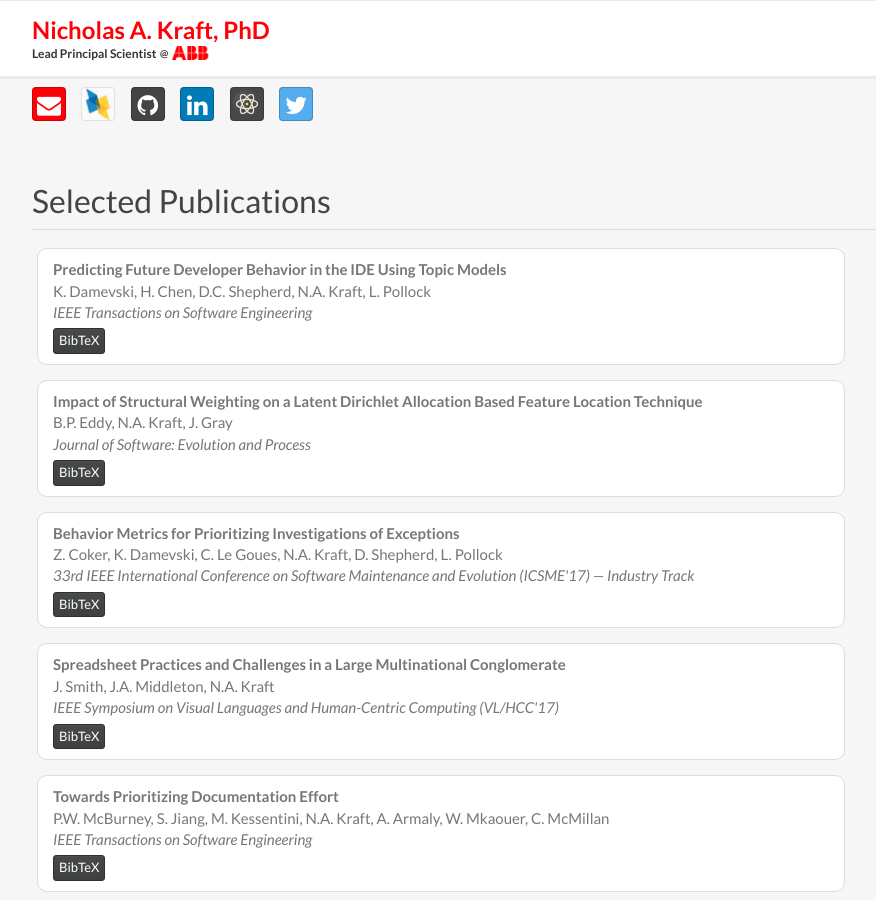
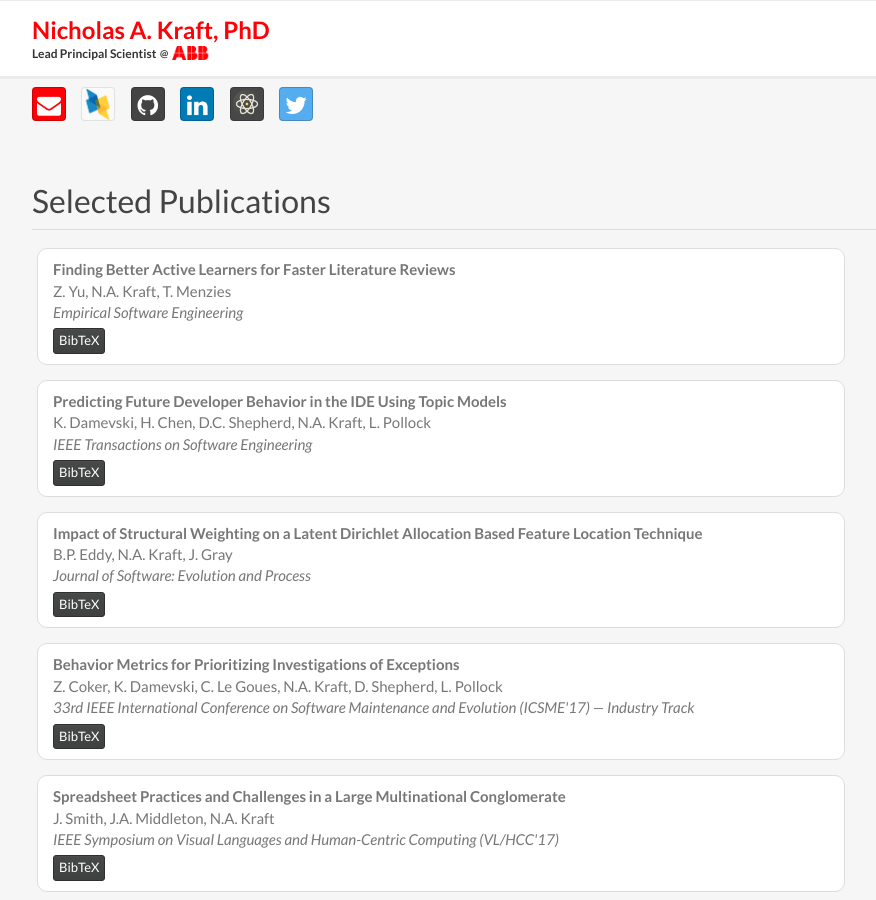
Before and after one commit to nkraft/nkraft.github.io, a Jekyll site: the page built from index.html, in a window 1280 px wide and 900 px high, scrolled down 319 px. Shown: the whole window, without its empty margins (138-1014 px from the left). Built offline with Jekyll 4.4.1, drawn with Linux system fonts in a browser that asks for light colours; nearby versions of some CDN libraries.

Commit message:
Update publications.html

```diff
--- a/_includes/publications.html
+++ b/_includes/publications.html
@@ -1,3 +1,21 @@
+<div class="row">
+    <div class="col-pub">
+        <div class="pub-html">
+            <span class="pub-title">Finding Better Active Learners for Faster Literature Reviews</span><br>
+            <span class="pub-author">Z. Yu, N.A. Kraft, T. Menzies</span><br>
+            <span class="pub-venue">Empirical Software Engineering</span><br>
+        </div>
+        <div class="pub-bibtex hidden">
+<pre>@article{Yu_etal:2017,
+  author    = {Z. Yu and N.A. Kraft and T. Menzies},
+  title     = {Finding Better Active Learners for Faster Literature Reviews},
+  journal   = {Empirical Software Engineering},
+  year      = 2017,
+}
+</pre>
+        </div>
+    </div>
+</div>
 <div class="row">
     <div class="col-pub">
         <div class="pub-html">
```
